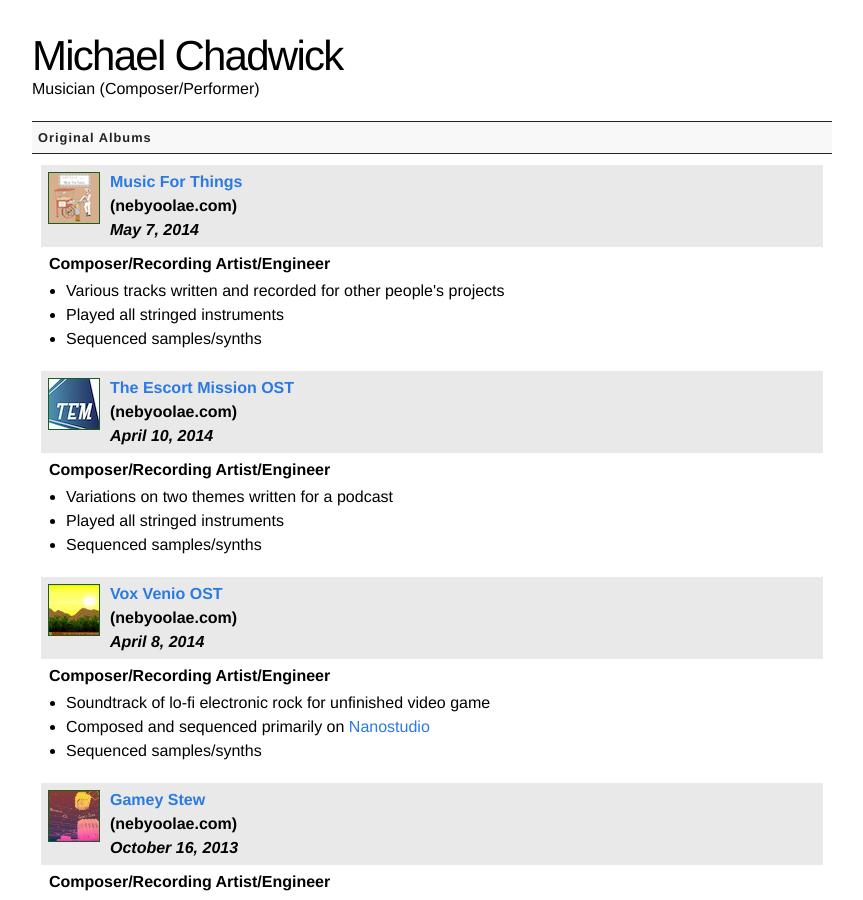
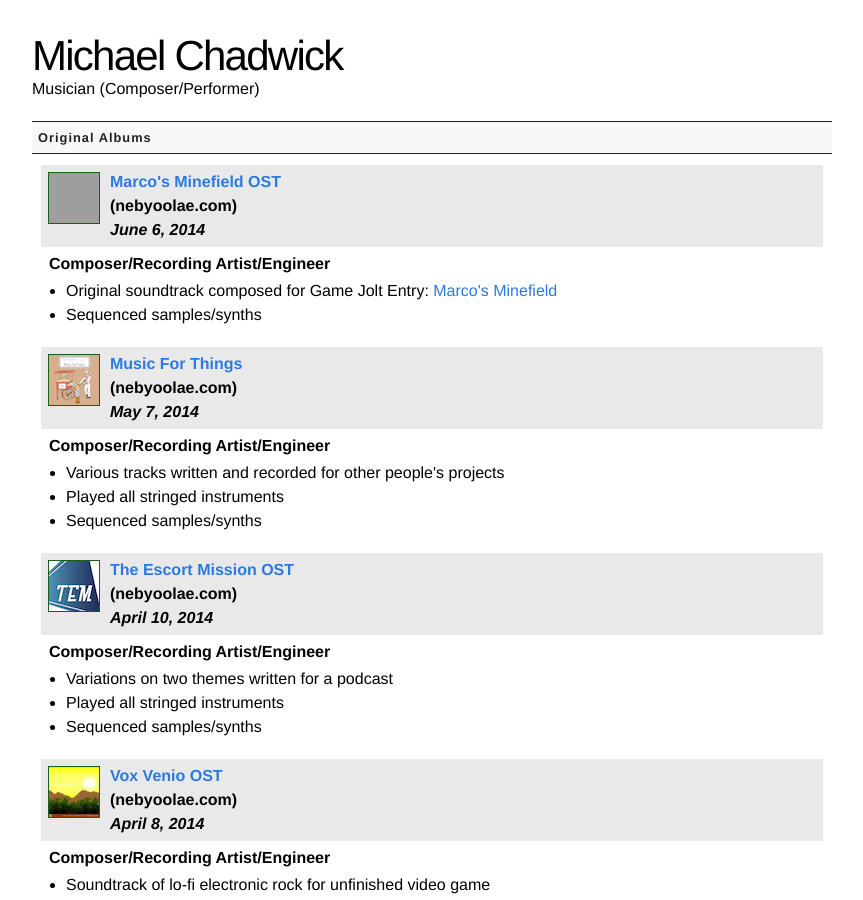
Before and after one commit to michaelchadwick/codana.me, a Jekyll site: the page built from resume/mus_print.html, in a window 1280 px wide and 900 px high. Shown: the whole window, without its empty margins (208-1071 px from the left). Built offline with Jekyll 4.4.1, drawn with Linux system fonts in a browser that asks for light colours; grey boxes are pictures that could not be loaded.

Commit message:
added marcos minefield to resume

```diff
--- a/_includes/resume_content_mus.html
+++ b/_includes/resume_content_mus.html
@@ -1,4 +1,21 @@
 <div class="head">Original Albums</div>
+
+<div class="jobdesc">
+  <div class="jobname">
+    <a rel="colorbox" href="/assets/images/resumes/mus/marcos_minefield_ost.png">
+    <img src="/assets/images/resumes/mus/thumbs/marcos_minefield_ost.png" width="50" height="50" alt="Nebyoolae - Marco's Minefield OST" title="Nebyoolae - Marco's Minefield OST" /></a>
+    <a href="http://nebyoolae.com/album/marcos-minefield-ost">Marco's Minefield OST</a><br />
+    (nebyoolae.com)<br />
+    <em>June 6, 2014</em><br />
+  </div>
+
+  <div class="jobindent">Composer/Recording Artist/Engineer</div>
+  <ul>
+    <li>Original soundtrack composed for Game Jolt Entry: <a href="http://gamejolt.com/games/puzzle/marco-s-minefield/27291/">Marco's Minefield</a></li>
+    <li>Sequenced samples/synths</li>
+  </ul>
+</div>
+
 <div class="jobdesc">
   <div class="jobname">
     <a rel="colorbox" href="/assets/images/resumes/mus/music_for_things.png">
```
Also changed, not shown: assets/images/resumes/mus/marcos_minefield_ost.jpg (added), assets/images/resumes/mus/thumbs/marcos_minefield_ost.jpg (added).
